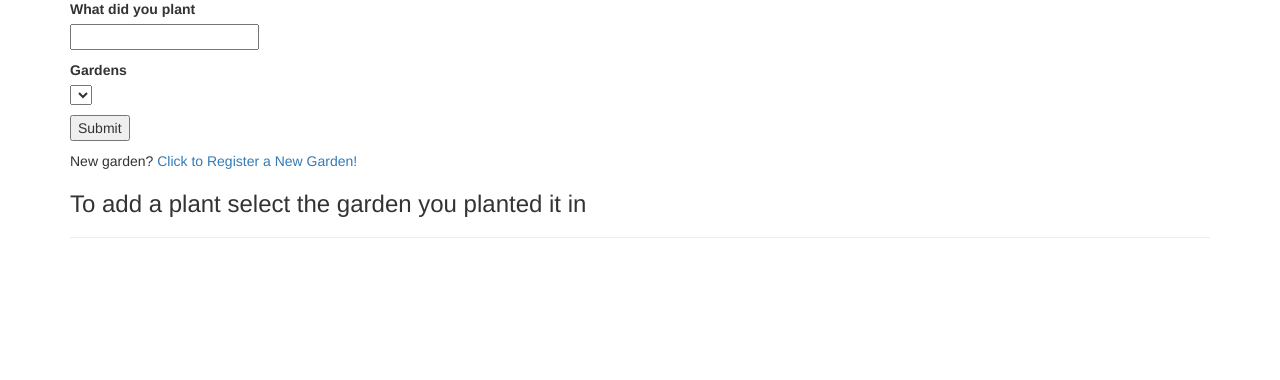
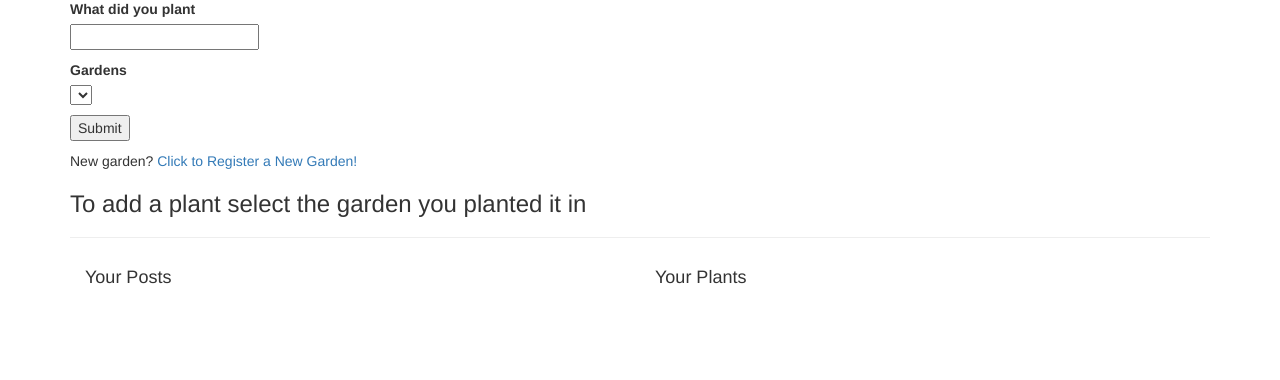
Before and after one commit to grbarker/GardenApp, a Flask app: page / in a window 1280 px wide. Shown: the part 240-620 px from the top of the page. Run offline with Flask 2, Linux system fonts and the light colour scheme; the visitor is signed in with stand-in values (Sample User, id 1); data comes from the database, SQL or seed files in the repository; both versions use the stored data as it was after the commit; data that the repository does not hold is empty; some libraries are stand-ins or nearby versions.

Commit message:
Added minor styling for index page to visibly separate posts and plants.

```diff
--- /dev/null
+++ b/app/static/mystyles.css
@@ -0,0 +1,7 @@
+span.a {
+    display: inline-block;
+    width: 50%;
+    padding: 15px;
+    border: 1px solid blue;
+    background-color: yellow;
+}
--- a/app/templates/_plant.html
+++ b/app/templates/_plant.html
@@ -7,9 +7,9 @@
         </td>
         <td>
             <a href="{{ url_for('user', username=plant.grower.username) }}">
-                {{ plant.grower.username }}
+                {{ plant.grower.username }}'s'
             </a>
-            says:
+            plant:
             <br>
             {{ plant.name }}
         </td>
--- a/app/templates/index.html
+++ b/app/templates/index.html
@@ -1,4 +1,9 @@
 {% extends "base.html" %}
+
+{% block styles %}
+{{super()}}
+  <link rel="stylesheet" href="{{url_for('.static', filename='mystyles.css')}}">
+{% endblock %}
 
 {% block app_content %}
     <h1>Hi, {{ current_user.username }}!</h1>
@@ -40,19 +45,21 @@
     {% endfor %}
     <hr>
     <div>
-        <span>
+        <div class="col-md-6">
+            <h4>Your Posts</h4>
                 <div>
                     {% for post in posts %}
                         {% include '_post.html' %}
                     {% endfor %}
                 </div>
-        </span>
-        <span>
+        </div>
+        <div class="col-md-6">
+            <h4>Your Plants</h4>
                 <div>
                 {% for plant in plants %}
                     {% include '_plant.html' %}
                 {% endfor %}
                 </div>
-        </span>
+        </div>
     </div>
 {% endblock %}
```
Also changed, not shown: app.db. Lines whose indentation alone changed are shown as unchanged.
